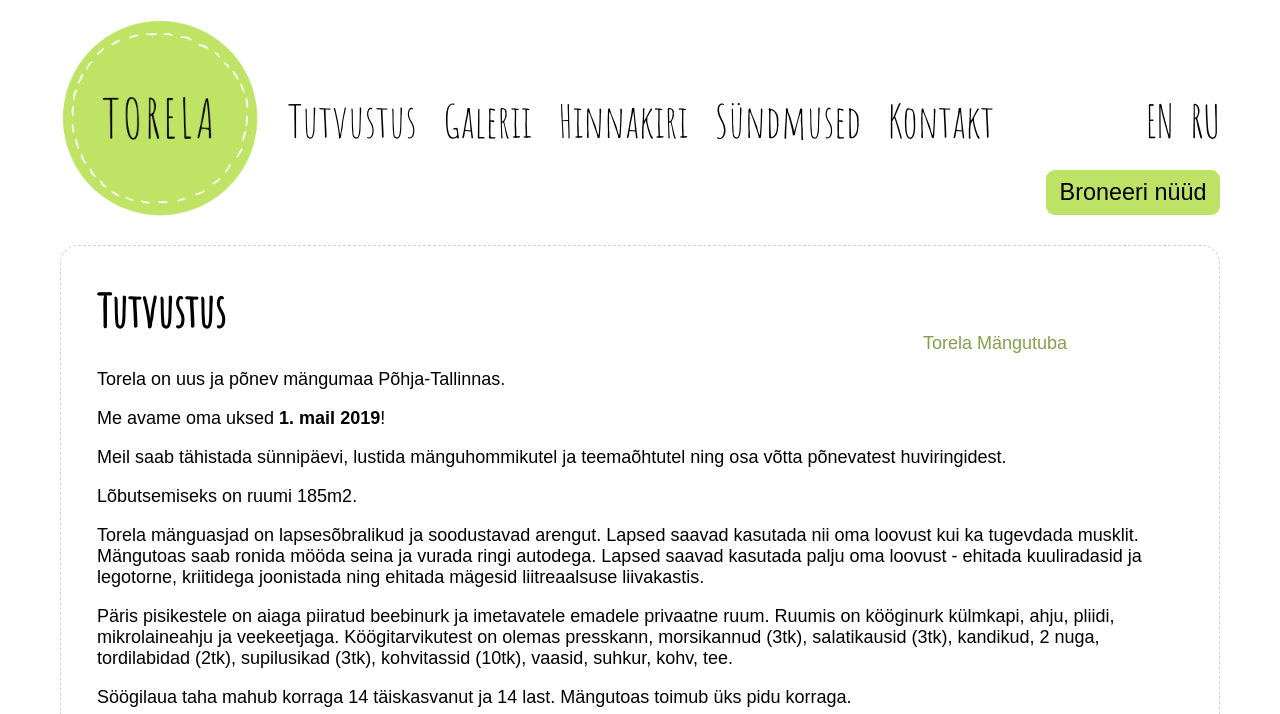
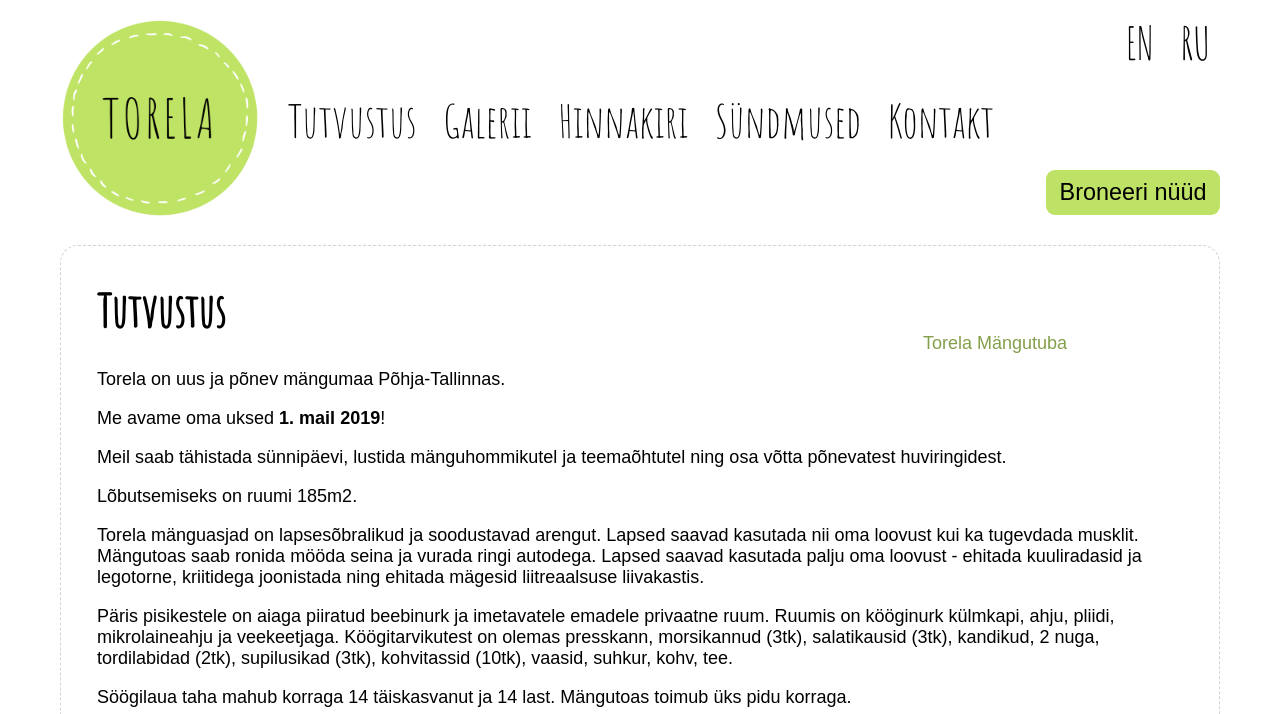
Before and after one commit to mypsik/torela, a Jekyll site: the page built from index.md, in a window 1280 px wide. Shown: the top 714 px of the page. Built offline with Jekyll 4.4.1, drawn with Linux system fonts in a browser that asks for light colours; a script that is not in the unit is left out; grey boxes are pictures that could not be loaded.

Commit message:
move langs to the top right corner

```diff
--- a/styles/torela.css
+++ b/styles/torela.css
@@ -84,12 +84,10 @@ nav a.active {
   border-bottom: 1px dashed;
 }
 
-nav .lang {
-  float: right;
-}
-
-nav .lang a {
-  padding-right: 0;
+.lang {
+  position: absolute;
+  top: 0;
+  right: 0;
 }
 
 footer {
@@ -164,14 +162,6 @@ input:not([type=checkbox]):not([type=radio]) {
   margin-top: -3rem;
 }
 
-@media screen and (max-width: 1100px) {
-  .lang {
-    position: absolute;
-    top: 0;
-    right: 0;
-  }
-}
-
 @media screen and (max-width: 900px) {
   .block {
     padding: 0;
```
